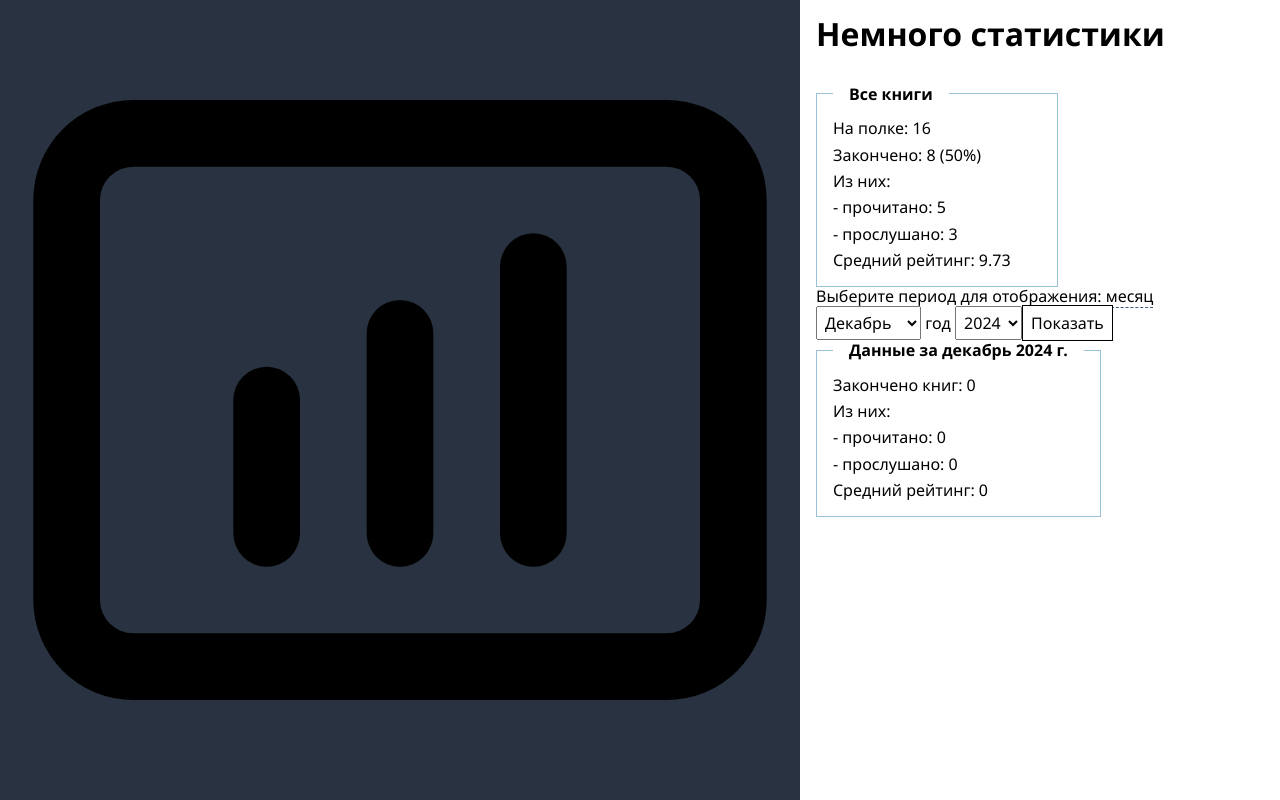
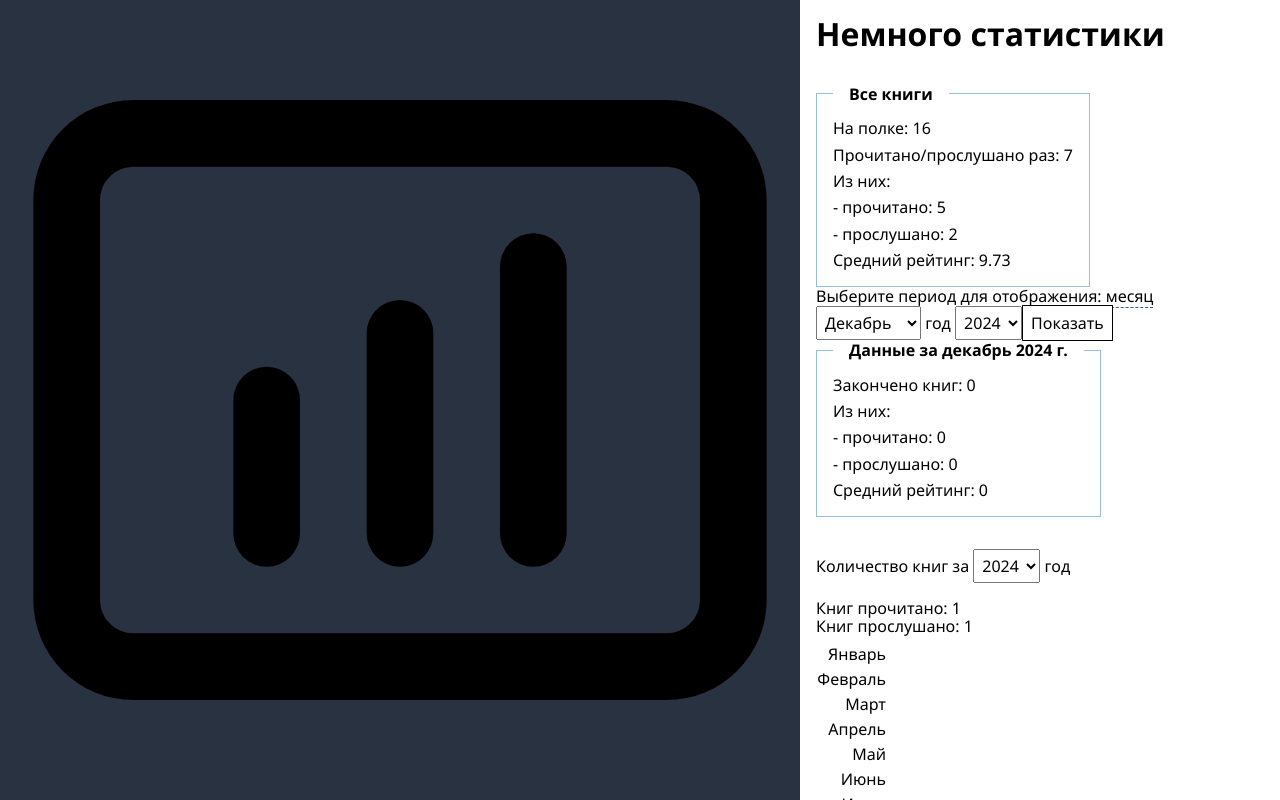
Before and after one commit to s0u1drinker/vue-bookshelf, a Vue app: page / in a window 1280 px wide. Built offline with nearby package versions, Linux system fonts and the light colour scheme.

Commit message:
Добавлен график прочитанного за год на главной странице. Исправлен баг со статистикой.

```diff
--- /dev/null
+++ b/src/components/ChartForTheYear.vue
@@ -0,0 +1,56 @@
+<script setup>
+import { ref, computed } from 'vue'
+// Store
+import { useProgressStore } from '@/stores/progressStore'
+// Functions
+import { yearsForSelect } from '@/helpers/constants'
+// Components
+import ChartSVG from '@/components/ChartSVG.vue'
+import TheSelect from '@/components/TheSelect.vue'
+
+const progressStore = useProgressStore()
+// Выбранный пользователем год.
+const userSelectedYear = ref(null)
+// Данные для диаграммы.
+const chartData = computed(() =>
+  progressStore.getFinishedBooksPerMonthInYear(userSelectedYear.value),
+)
+</script>
+
+<template>
+  <div class="chart">
+    <div class="chart__header">
+      Количество книг за
+      <TheSelect
+        :options="yearsForSelect()"
+        :addEmptyFirstElement="false"
+        v-model="userSelectedYear"
+        :selectedElement="new Date().getFullYear()"
+      />
+      год
+    </div>
+    <ChartSVG :data="chartData.months">
+      <template #legend>
+        <div class="chart-svg__legend-block chart-svg__legend-block_read">
+          {{ `Книг прочитано: ${chartData.read}` }}
+        </div>
+        <div class="chart-svg__legend-block chart-svg__legend-block_audio">
+          {{ `Книг прослушано: ${chartData.audio}` }}
+        </div>
+      </template>
+    </ChartSVG>
+  </div>
+</template>
+
+<style scoped>
+.chart {
+  display: flex;
+  flex-direction: column;
+  margin-top: var(--ident-double);
+
+  &__header {
+    font-weight: bold;
+    font-size: var(--ident-and-half);
+  }
+}
+</style>
--- /dev/null
+++ b/src/components/ChartSVG.vue
@@ -0,0 +1,103 @@
+<script setup>
+// Constants
+import { months } from '@/helpers/constants'
+
+const props = defineProps({
+  data: {
+    type: Array,
+    default: () => [],
+  },
+})
+</script>
+
+<template>
+  <div class="chart-svg">
+    <div class="chart-svg__legend">
+      <slot name="legend"></slot>
+    </div>
+    <svg class="chart-svg__svg" width="500" height="315">
+      <line class="chart-svg__y-axis" x1="79" y1="0" x2="79" y2="315" />
+
+      <g class="chart-svg__group" v-for="(item, index) in months" :key="index">
+        <text text-anchor="end" x="70" :y="25 + 25 * index">
+          {{ item.label }}
+        </text>
+        <g v-if="props.data[index].read">
+          <rect
+            class="chart-svg__rect chart-svg__rect_read"
+            x="80"
+            :y="10 + 25 * index"
+            :width="70 * props.data[index].read"
+            height="20"
+          />
+          <text class="chart-svg__rect-value" x="85" :y="25 + 25 * index">
+            {{ props.data[index].read }}
+          </text>
+        </g>
+        <g v-if="props.data[index].audio">
+          <rect
+            class="chart-svg__rect chart-svg__rect_audio"
+            :x="80 + 70 * props.data[index].read"
+            :y="10 + 25 * index"
+            width="70"
+            height="20"
+          />
+          <text
+            class="chart-svg__rect-value"
+            :x="85 + 70 * props.data[index].read"
+            :y="25 + 25 * index"
+          >
+            {{ props.data[index].audio }}
+          </text>
+        </g>
+      </g>
+    </svg>
+  </div>
+</template>
+
+<style>
+.chart-svg {
+  --read: #0069d9;
+  --audio: #c82333;
+
+  margin-top: var(--ident);
+
+  &__legend {
+    display: flex;
+    gap: var(--ident);
+    margin-bottom: var(--ident);
+
+    &-block {
+      color: white;
+      padding: var(--ident-quarter);
+
+      &_read {
+        background-color: var(--read);
+      }
+
+      &_audio {
+        background-color: var(--audio);
+      }
+    }
+  }
+
+  &__y-axis {
+    stroke: black;
+    stroke-width: 2px;
+  }
+
+  &__rect {
+    &_read {
+      fill: var(--read);
+    }
+
+    &_audio {
+      fill: var(--audio);
+    }
+
+    &-value {
+      fill: white;
+    }
+  }
+}
+</style>
--- a/src/stores/booksStore.js
+++ b/src/stores/booksStore.js
@@ -90,8 +90,8 @@ export const useBooksStore = defineStore('books', {
         dateEnd: '2025-01-04T21:09:27+0300',
         status: false,
         pagesRead: 0,
-        totalListened: 331,
-        isComplete: true,
+        totalListened: 0,
+        isComplete: false,
         description:
           '<p>Система Галаспара издавна страдала под гнетом безжалостного режима. Миллиарды людей неустанно трудились ради обогащения своих господ, влача краткое существование в грязи, нищете и страхе. Однако грехи Галаспара не остались незамеченными Империумом, и вот уже сама Смерть приговорила Строй к уничтожению.</p><p>Мортарион, недавно возглавивший Гвардию Смерти, сошел в этот мир и устроил бойню невообразимых масштабов. Беспрецедентная жестокость кампании Мортариона потрясла Империум. В попытке понять трагедию двое благородных примархов являются на Галаспар, чтобы призвать брата к ответу. Но Бледный Король не потерпит сомнений в своих методах, ведь разящая коса должна с каждым ударом пожинать страшную жатву.</p>',
         opinion: '',
--- a/src/stores/progressStore.js
+++ b/src/stores/progressStore.js
@@ -185,18 +185,18 @@ export const useProgressStore = defineStore('progress', {
             isEnd: true,
             progress: [
               {
-                dateStart: '2023-12-18T20:58:16+0300',
-                dateStop: '2023-12-19T00:03:16+0300',
+                dateStart: '2024-09-18T20:58:16+0300',
+                dateStop: '2024-09-19T00:03:16+0300',
                 count: 144,
               },
               {
-                dateStart: '2023-12-19T20:03:16+0300',
-                dateStop: '2023-12-19T23:18:16+0300',
+                dateStart: '2024-09-19T20:03:16+0300',
+                dateStop: '2024-09-19T23:18:16+0300',
                 count: 140,
               },
               {
-                dateStart: '2023-12-20T20:48:16+0300',
-                dateStop: '2023-12-20T23:56:16+0300',
+                dateStart: '2024-09-20T20:48:16+0300',
+                dateStop: '2024-09-20T23:56:16+0300',
                 count: 100,
               },
             ],
@@ -411,6 +411,76 @@ export const useProgressStore = defineStore('progress', {
         }
       }
     },
+    /**
+     * Возвращает информацию о прочитанных книгах.
+     * @returns {Object} Общее количество, прочитано, прослушано, массив с событиями.
+     */
+    getFinishedBooks(state) {
+      const result = []
+      let events
+      let read = 0
+      let audio = 0
+
+      state.progressList.forEach((item) => {
+        events = []
+
+        item.list.forEach((event) => {
+          if (event.isEnd) {
+            if (event.type === 'read') read++
+            if (event.type === 'audio') audio++
+
+            events.push(event)
+          }
+        })
+
+        if (events.length)
+          result.push({
+            isbn: item.isbn,
+            list: events,
+          })
+      })
+
+      return {
+        count: read + audio,
+        read,
+        audio,
+        data: result,
+      }
+    },
+    /**
+     * Возвращает информацию о прочитанных книгах по месяцам за указанный год.
+     * @param {Number} year Год.
+     * @returns {Array} Разбивка по месяцам аудио+прочитано.
+     */
+    getFinishedBooksPerMonthInYear: (state) => {
+      return (year) => {
+        const result = {
+          read: 0,
+          audio: 0,
+          months: [],
+        }
+
+        for (let i = 0; i < 12; i++) {
+          const month = { read: 0, audio: 0 }
+
+          state.getFinishedBooks.data.forEach((item) => {
+            item.list.forEach((event) => {
+              const dateStop = new Date(event.progress.at(-1).dateStop)
+              if (dateStop.getMonth() === i && dateStop.getFullYear() === year) {
+                if (event.type === 'read') month.read++
+                if (event.type === 'audio') month.audio++
+              }
+            })
+          })
+
+          result.read += month.read
+          result.audio += month.audio
+          result.months.push(month)
+        }
+
+        return result
+      }
+    },
   },
   actions: {
     // Добавление нового события начала чтения/прослушивания.
--- a/src/views/BookshelfView.vue
+++ b/src/views/BookshelfView.vue
@@ -1,5 +1,5 @@
 <script setup>
-import { onMounted, ref } from 'vue'
+import { onMounted, ref, computed } from 'vue'
 // Store
 import { useBooksStore } from '@/stores/booksStore'
 // Components
@@ -7,10 +7,7 @@ import TheButton from '@/components/TheButton.vue'
 import BookCard from '@/components/BookCard.vue'
 
 const booksStore = useBooksStore()
-// Всего книг на полке.
-const booksCount = ref(0)
-// Счётчики прочитанных книг.
-const booksCompleteCount = ref([])
+
 // Список книг.
 const books = ref([])
 // Значения для запроса списка книг.
@@ -19,12 +16,11 @@ const dataForLoad = ref({
   end: 6,
   count: 6,
 })
+// Всего книг на полке.
+const booksCount = computed(() => booksStore.getBooksCount)
 
 // Смонтировано.
 onMounted(() => {
-  booksCount.value = booksStore.getBooksCount
-  booksCompleteCount.value = booksStore.getBooksCompleteCount()
-
   loadMoreBooks()
 })
 /**
@@ -51,7 +47,6 @@ const changeStatus = ({ isbn, idStatus }) => {
     <div class="bookshelf__info">
       <div class="bookshelf__info-wrapper">
         <span class="bookshelf__info-item">Всего книг на полке: {{ booksCount }}</span>
-        <span class="bookshelf__info-item">Из них прочитано: {{ booksCompleteCount.all }}</span>
         <span class="bookshelf__info-item">Показано книг: {{ books.length }}</span>
       </div>
       <TheButton icon="Plus" text="Добавить книгу" color="blue" link="/bookstore" />
--- a/src/views/MainView.vue
+++ b/src/views/MainView.vue
@@ -5,19 +5,18 @@ import { RouterLink } from 'vue-router'
 import { months, yearsForSelect } from '@/helpers/constants'
 // Store
 import { useBooksStore } from '@/stores/booksStore'
+import { useProgressStore } from '@/stores/progressStore'
 import { useRatingsStore } from '@/stores/ratingsStore'
 // Components
 import StatBlock from '@/components/StatBlock.vue'
 import TheSelect from '@/components/TheSelect.vue'
 import TheButton from '@/components/TheButton.vue'
+import ChartForTheYear from '@/components/ChartForTheYear.vue'
 
 const booksStore = useBooksStore()
+const progressStore = useProgressStore()
 const ratingsStore = useRatingsStore()
 
-// Всего книг на полке.
-const booksCount = ref(0)
-// Счётчики прочитанных книг.
-const booksCompleteCount = ref([])
 // Счётчики прочитанных книг за выбранный период.
 const booksCompleteCountAtUserPeriod = ref([])
 // Выбранный пользователем месяц.
@@ -26,16 +25,14 @@ const userSelectedMonth = ref(null)
 const userSelectedYear = ref(null)
 // Заголовок блока, в котором пользователь выбирает период.
 const userBlockTitle = ref('')
-// Рейтинг в блоке, в котором аользователь выбирает перриод.
+// Рейтинг в блоке, в котором пользователь выбирает перриод.
 const userBlockRating = ref(0)
-// Процент завершенных книг.
-const completePercent = computed(() => {
-  return Math.round((booksCompleteCount.value.all * 100) / booksCount.value)
-})
+// Всего книг на полке.
+const booksCount = computed(() => booksStore.getBooksCount)
+// Счётчики прочитанных книг.
+const booksCompleteCount = computed(() => progressStore.getFinishedBooks)
 // Смонтировано.
 onMounted(() => {
-  booksCount.value = booksStore.getBooksCount
-  booksCompleteCount.value = booksStore.getBooksCompleteCount()
   showSelectedPeriodData()
 })
 // Показывает статистику по книгам за выбранный период.
@@ -65,7 +62,7 @@ const showSelectedPeriodData = () => {
     <StatBlock title="Все книги">
       <ul>
         <li>На полке: {{ booksCount }}</li>
-        <li>Закончено: {{ `${booksCompleteCount.all} (${completePercent}%)` }}</li>
+        <li>Прочитано/прослушано раз: {{ booksCompleteCount.count }}</li>
         <li>Из них:</li>
         <li>- прочитано: {{ booksCompleteCount.read }}</li>
         <li>- прослушано: {{ booksCompleteCount.audio }}</li>
@@ -121,6 +118,7 @@ const showSelectedPeriodData = () => {
       </StatBlock>
     </div>
   </div>
+  <ChartForTheYear />
 </template>
 
 <style scoped>
```
